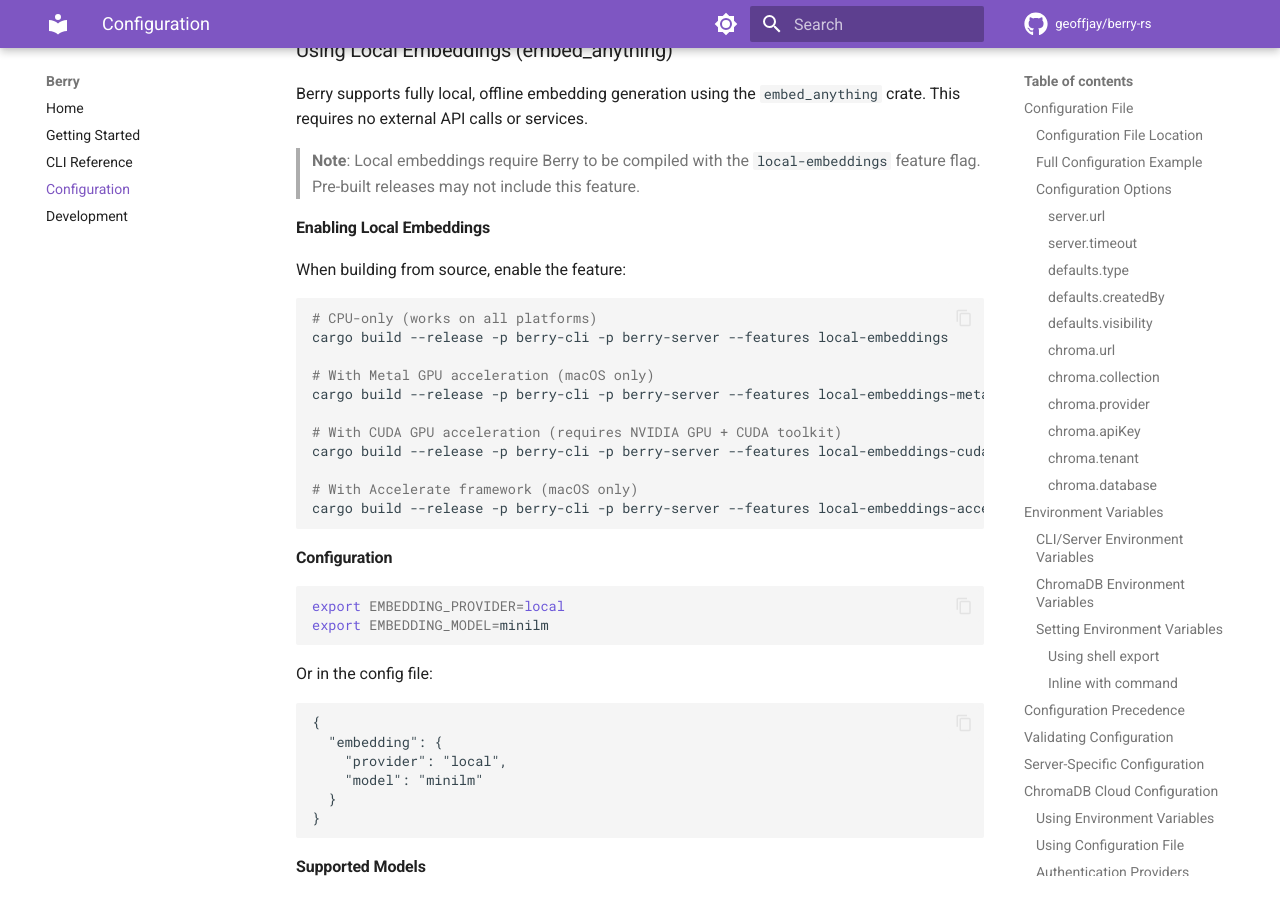
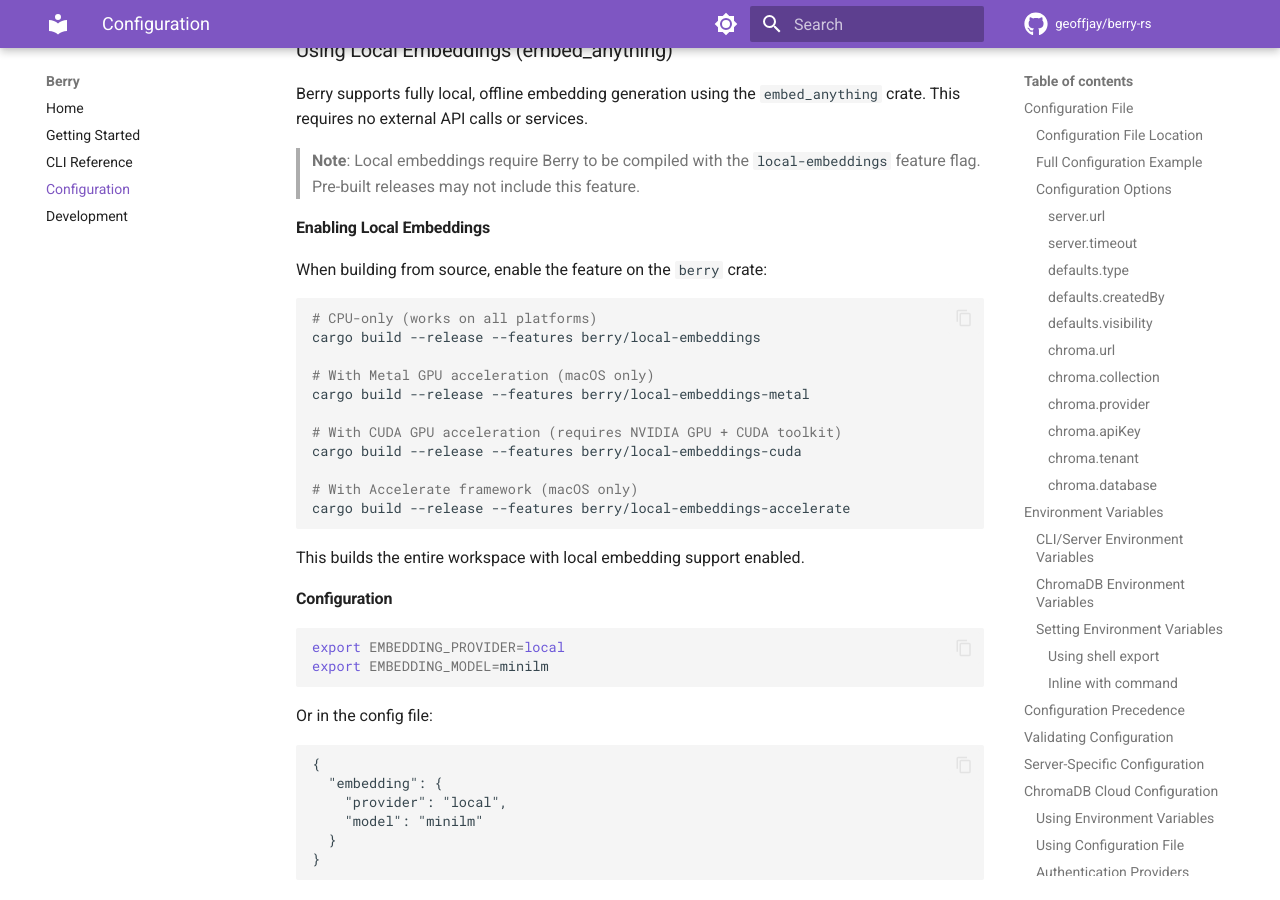
Before and after one commit to geoffjay/berry-rs, an MkDocs documentation site: the page built from docs/public/configuration.md, in a window 1280 px wide and 900 px high, scrolled down 8971 px. Built offline with MkDocs 1.6.1 and Material for MkDocs 9.7.7, drawn with Linux system fonts in a browser that asks for light colours; comment, search, counter and statistics services are not loaded.

Commit message:
doc: update configuration

````diff
--- a/docs/public/configuration.md
+++ b/docs/public/configuration.md
@@ -366,21 +366,23 @@ Berry supports fully local, offline embedding generation using the `embed_anythi
 
 #### Enabling Local Embeddings
 
-When building from source, enable the feature:
+When building from source, enable the feature on the `berry` crate:
 
 ```bash
 # CPU-only (works on all platforms)
-cargo build --release -p berry-cli -p berry-server --features local-embeddings
+cargo build --release --features berry/local-embeddings
 
 # With Metal GPU acceleration (macOS only)
-cargo build --release -p berry-cli -p berry-server --features local-embeddings-metal
+cargo build --release --features berry/local-embeddings-metal
 
 # With CUDA GPU acceleration (requires NVIDIA GPU + CUDA toolkit)
-cargo build --release -p berry-cli -p berry-server --features local-embeddings-cuda
+cargo build --release --features berry/local-embeddings-cuda
 
 # With Accelerate framework (macOS only)
-cargo build --release -p berry-cli -p berry-server --features local-embeddings-accelerate
+cargo build --release --features berry/local-embeddings-accelerate
 ```
+
+This builds the entire workspace with local embedding support enabled.
 
 #### Configuration
 
````
